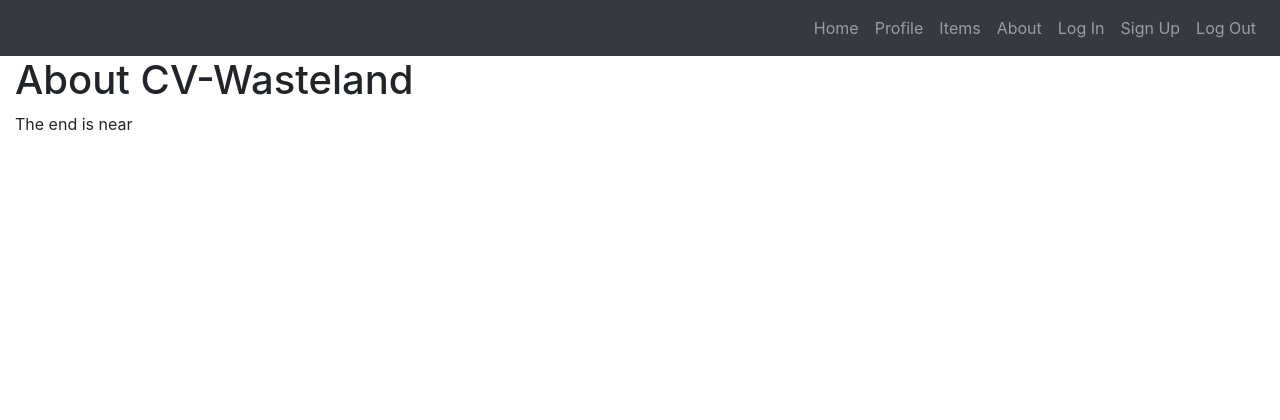
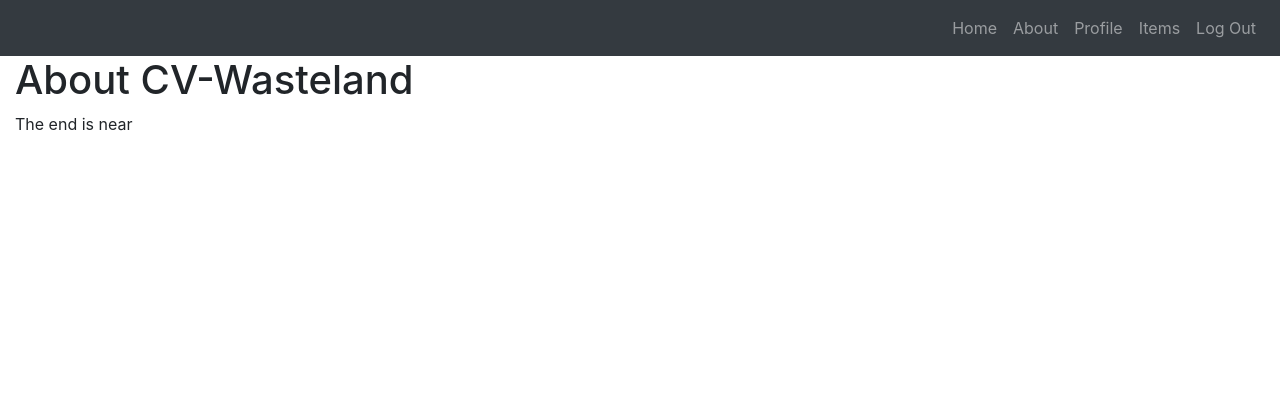
Before and after one commit to longevitytina/CV-Wasteland, a Django app: page /about/ in a window 1280 px wide. Shown: the top 420 px of the page. Run offline with Django 3.2, Linux system fonts and the light colour scheme; a user stored in the database is signed in; some libraries are stand-ins or nearby versions.

Commit message:
Fixes navbar bug

```diff
--- a/wasteland/main_app/templates/base.html
+++ b/wasteland/main_app/templates/base.html
@@ -20,23 +20,22 @@
       <li class="nav-item">
         <a class="nav-link" href="/#">Home</a>
       </li>
+      <li class="nav-item">
+        <a class="nav-link" href="/about">About</a>
+      </li>
       {% if user.is_authenticated %}
       <li class="nav-item">
         <a class="nav-link" href="/profile">Profile</a>
       </li>
-      {% endif %}
       <li class="nav-item">
         <a class="nav-link" href="/items">Items</a>
       </li>
       <li class="nav-item">
-        <a class="nav-link" href="/about">About</a>
+        <a class="nav-link" href="{% url 'logout' %}">Log Out</a>
       </li>
+      {% else %}
       <li><a class="nav-link" href="{% url 'login' %}">Log In</a></li>
       <li><a class="nav-link" href="{% url 'signup' %}">Sign Up</a></li>
-      {% if user.is_authenticated %}
-      <li class="nav-item">
-        <a class="nav-link" href="{% url 'logout' %}">Log Out</a>
-      </li>
       {% endif %}
     </ul>
   </header>
```
